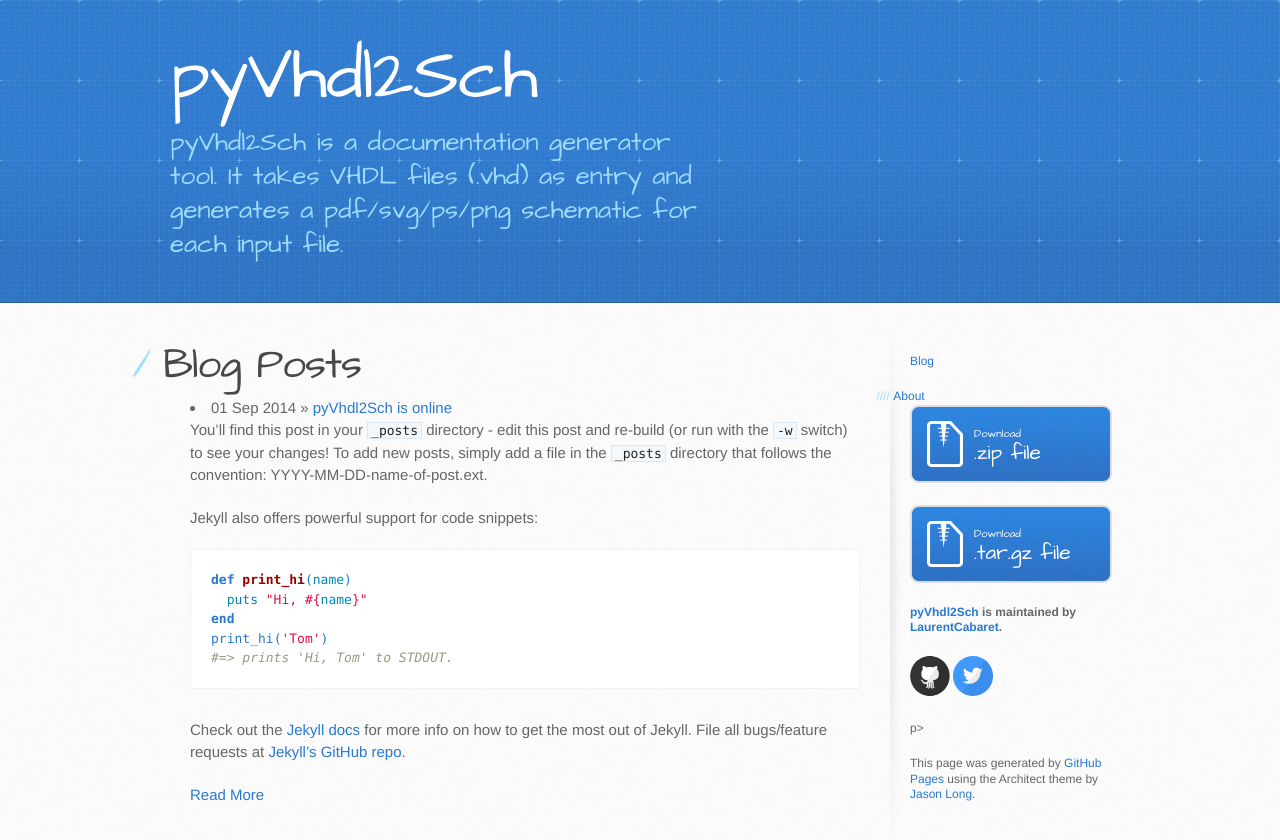
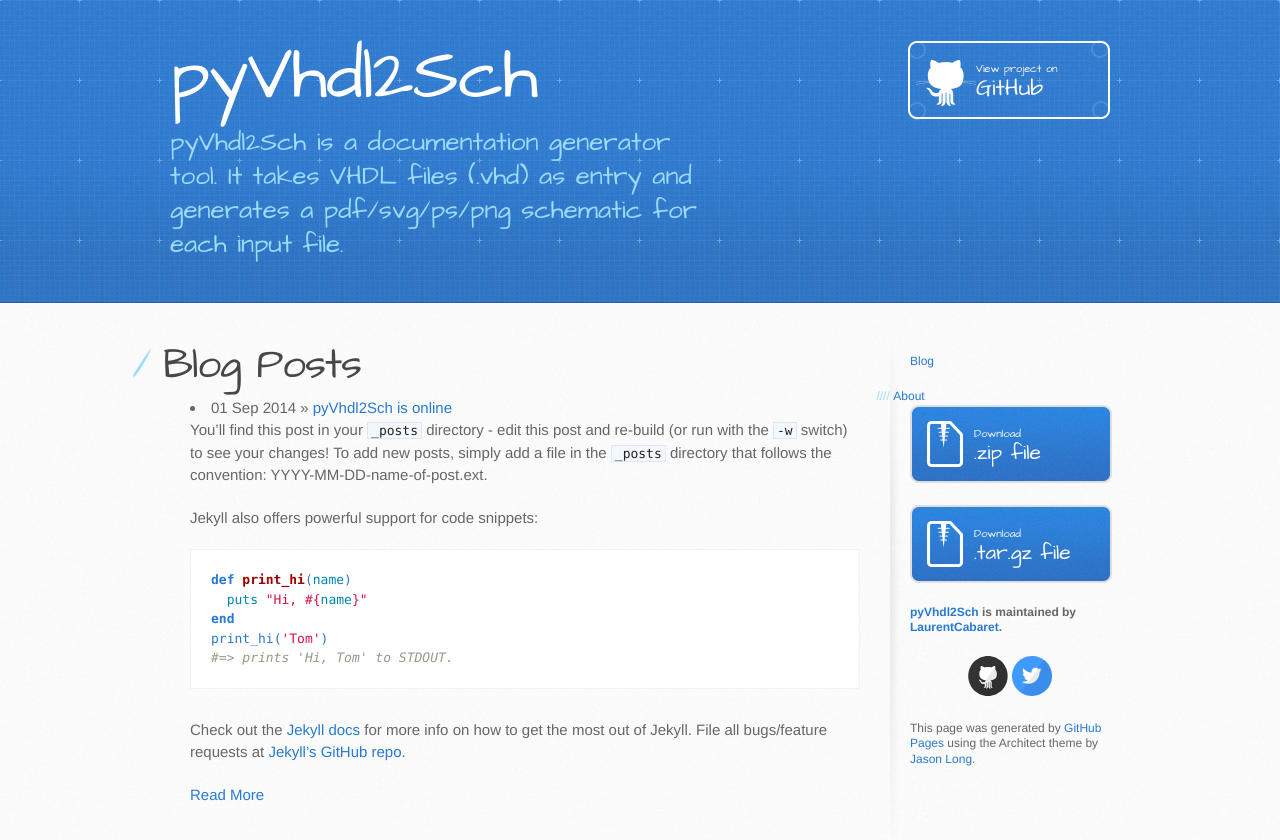
Before and after one commit to LaurentCabaret/pyVhdl2Sch, a Jekyll site: the page built from index.html, in a window 1280 px wide. Shown: the top 840 px of the page. Built offline with Jekyll 4.4.1, drawn with Linux system fonts in a browser that asks for light colours.

Commit message:
view on github

```diff
--- a/_layouts/default.html
+++ b/_layouts/default.html
@@ -29,6 +29,7 @@
           <!-- <div class="site-info"> -->
             <h1>{{ site.name }}</a></h1>
             <h2>{{ site.description }}</h2>
+             <a href="https://github.com/LaurentCabaret/pyVhdl2Sch" class="button"><small>View project on</small>GitHub</a>
 
     </header>
 
@@ -57,9 +58,9 @@
 
           <p class="repo-owner"><a href="https://github.com/LaurentCabaret/pyVhdl2Sch">pyVhdl2Sch</a> is maintained by <a href="https://github.com/LaurentCabaret/">LaurentCabaret</a>.</p>
 
-
-          <p>{% include svg-icons.html %}</p>p>
-
+          <center>
+          <p>{% include svg-icons.html %}</p>
+          </center>
 
           <p>{% include analytics.html %}</p>
 
```
